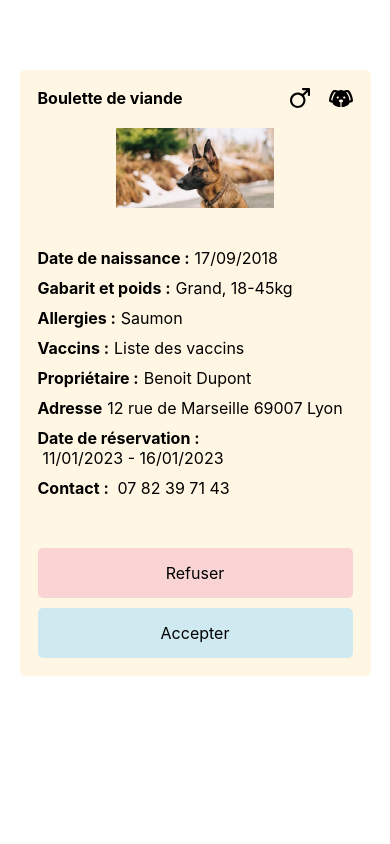
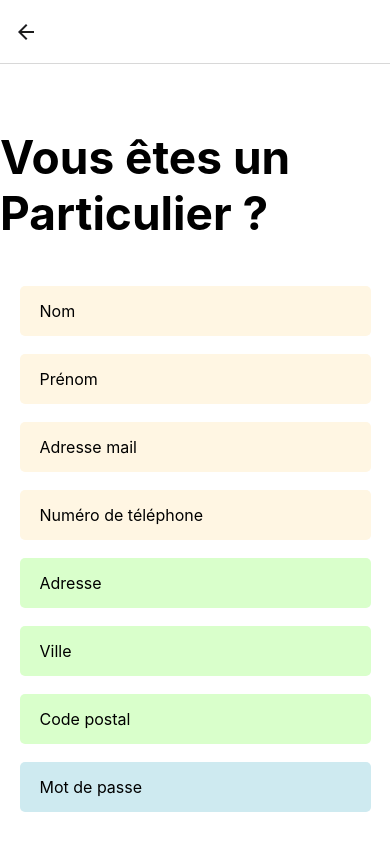
Before and after one commit to Fourkane-SA/PetWatch, a React Native app in the folder app/: screen /CreationCompteParticulier in a window 390 px wide. Built offline with nearby package versions, Linux system fonts and the light colour scheme.

Commit message:
début navigation + inscription API

```diff
--- a/app/App.tsx
+++ b/app/App.tsx
@@ -11,33 +11,35 @@ import axios from "axios";
 import TestUploadScreen from "./screens/testUploadScreen";
 // import AddAnimal from './screens/addAnimal';
 // import FirstLoad from './screens/firstLoad';
-// import ChoixcConexionInscription from './screens/choixConnexionInscription'
+import ChoixcConexionInscription from './screens/choixConnexionInscription'
 // import CreationCompteParticulier from './screens/creationCompteParticulier'
-// import ChoixRole from './screens/choixRole'
+import ChoixRole from './screens/choixRole'
+import CreationCompteParticulier from "./screens/creationCompteParticulier";
+import AddAnimal from "./screens/addAnimal";
 // import CreationComptepro from './screens/creationComptePro'
 // import ModeGarde from './screens/modeGarde'
 // import Home from './screens/home'
 // import CheckDemandeReservation from './screens/checkReservation'
-import FicheDemandeReservation from './components/ficheDemandeReservation'
 
 
 axios.defaults.baseURL = "https://petwatcher.fourkane.me/api"
 axios.defaults.headers.common['Authorization'] = 'eyJ0eXAiOiJKV1QiLCJhbGciOiJIUzI1NiJ9.eyJpZCI6MSwiYWl0IjoxNjc0NjUzNDI3LCJleHAiOjE2NzczMzE4Mjd9.PN9VDxYzFHwDqcuwfbzViDx-kSI4Nzh70P56_nZc9CQ'
 const Stack = createNativeStackNavigator();
 export default function App() {
-  /*return (
+  return (
       <NavigationContainer>
-          <Stack.Navigator initialRouteName="login" >
-              <Stack.Screen options={{headerShown: false}} name="login" component={Login}></Stack.Screen>
-              <Stack.Screen options={{headerShown: false}} name="choiceRole" component={ChoiceRole}></Stack.Screen>
-              <Stack.Screen options={{headerShown: true, headerTitle: ''}} name="formPro" component={FormPro} ></Stack.Screen>
+          <Stack.Navigator initialRouteName="ChoixcConexionInscription" >
+            <Stack.Screen options={{headerShown: false}} name="ChoixcConexionInscription" component={ChoixcConexionInscription}></Stack.Screen>
+            <Stack.Screen options={{headerShown: true, headerTitle: ''}} name="ChoixRole" component={ChoixRole}></Stack.Screen>
+            <Stack.Screen options={{headerShown: true, headerTitle: ''}} name="CreationCompteParticulier" component={CreationCompteParticulier}></Stack.Screen>
+            <Stack.Screen options={{headerShown: false, headerTitle: ''}} name="AddAnimal" component={AddAnimal}></Stack.Screen>
           </Stack.Navigator>
       </NavigationContainer>
-  );*/
+  );
   return (
     <SafeAreaView>
       {/* <FirstLoad></FirstLoad>
-        <ChoixcConexionInscription></ChoixcConexionInscription>
+
         <ChoixRole></ChoixRole>
         <CreationCompteParticulier></CreationCompteParticulier>
         <CreationComptepro></CreationComptepro>
@@ -45,10 +47,10 @@ export default function App() {
         <ModeGarde></ModeGarde>
         <Home></Home>
         <CheckDemandeReservation></CheckDemandeReservation>
-
+        <FicheDemandeReservation></FicheDemandeReservation>
         <TestUploadScreen></TestUploadScreen>
         */}
-        <FicheDemandeReservation></FicheDemandeReservation>
+      <ChoixcConexionInscription></ChoixcConexionInscription>
     </SafeAreaView>
   );
 }
--- a/app/screens/choixConnexionInscription.tsx
+++ b/app/screens/choixConnexionInscription.tsx
@@ -11,7 +11,7 @@ var height = Dimensions.get('window').height; //full height
 /* TODO : Axios connexion et redirection home , bouton google , lien vers choix role*/
 
 
-export default function App() {
+export default function App({navigation}) {
     return (
         <SafeAreaView style={styles.container}>
             <Text style={styles.title}>Bienvenue</Text>
@@ -28,7 +28,7 @@ export default function App() {
             <Text style={styles.option}>ou</Text>
 
             <View style={styles.blocSignUp}>
-                <TouchableOpacity style={styles.btnPrimary} activeOpacity={0.8}>
+                <TouchableOpacity style={styles.btnPrimary} activeOpacity={0.8} onPress={() => navigation.navigate('ChoixRole')}>
                     <Text style={styles.btnText}>S'inscrire</Text>
                 </TouchableOpacity>
             </View>
--- a/app/screens/choixRole.tsx
+++ b/app/screens/choixRole.tsx
@@ -8,7 +8,7 @@ var height = Dimensions.get('window').height; //full height
 
 /*Afficher le formulaire d'inscription selon role choisi */
 
-export default function CreationCompteParticulier() {
+export default function CreationCompteParticulier({navigation}) {
 
     return (
         <SafeAreaView style={styles.container}>
@@ -17,7 +17,7 @@ export default function CreationCompteParticulier() {
             <View style={styles.choix}>
                 <Text style={styles.subtitle}>Je suis un...</Text>
 
-                <TouchableOpacity activeOpacity={0.8} style={[styles.btn,styles.particulier]}>
+                <TouchableOpacity activeOpacity={0.8} style={[styles.btn,styles.particulier]} onPress={() => navigation.navigate('CreationCompteParticulier')}>
                     <Text style={styles.btnText}>Particulier</Text>
                 </TouchableOpacity>
 
--- a/app/screens/creationCompteParticulier.tsx
+++ b/app/screens/creationCompteParticulier.tsx
@@ -1,45 +1,79 @@
 import { StatusBar } from 'expo-status-bar';
-import { StyleSheet, Text, View, TextInput, TouchableOpacity, SafeAreaView } from 'react-native';
+import {StyleSheet, Text, View, TextInput, TouchableOpacity, SafeAreaView, ScrollView} from 'react-native';
 import { Dimensions } from "react-native";
+import React from "react";
+import axios from "axios/index";
 
 var width = Dimensions.get('window').width; //full width
 var height = Dimensions.get('window').height; //full height
 
 
+
 /*TODO requete pour ajouter utilisateur  et le connecter + ajouter animal ou type d'animal gardé selon role*/
 
-export default function CreationCompteParticulier() {
+async function inscription(nom, prenom, mail, numero, adresse, ville, codePostal, motDePasse, navigation) {
+    try {
+        const data = {
+            password: motDePasse,
+            email: mail,
+            phoneNumber: numero,
+            role: 'individual',
+            city: ville,
+            postalCode: codePostal,
+            address: adresse,
+            firstname: prenom,
+            lastname: nom
+        }
+        const res =  (await axios.post('/users',data )).data
+        navigation.navigate('AddAnimal')
 
+    } catch (e) {
+        console.log(e.response.data)
+    }
+
+}
+
+export default function CreationCompteParticulier({navigation}) {
+    const [nom, setNom] = React.useState()
+    const [prenom, setPrenom] = React.useState()
+    const [mail, setMail] = React.useState()
+    const [numero, setNumero] = React.useState()
+    const [adresse, setAdresse] = React.useState()
+    const [ville, setVille] = React.useState()
+    const [codePostal, setCodePostal] = React.useState()
+    const [motDePasse, setMotDePasse] = React.useState()
     return (
+        <ScrollView>
             <SafeAreaView style={styles.container}>
                 <Text style={styles.title}>Vous êtes un Particulier ?</Text>
 
                 <View style={styles.blocInscription}>
                     <View>
-                    <TextInput placeholder="Nom" style={[styles.champ, styles.identity]}></TextInput>
-                    <TextInput placeholder="Prénom" style={[styles.champ, , styles.identity]}></TextInput>
-                    <TextInput placeholder="Adresse mail" style={[styles.champ, , styles.identity]}></TextInput>
-                    <TextInput placeholder="Nom" style={[styles.champ, styles.identity]}></TextInput>
+                        <TextInput placeholder="Nom" style={[styles.champ, styles.identity]} value={nom} onChangeText={setNom}></TextInput>
+                        <TextInput placeholder="Prénom" style={[styles.champ, styles.identity]} onChangeText={setPrenom}></TextInput>
+                        <TextInput placeholder="Adresse mail" style={[styles.champ, styles.identity]} onChangeText={setMail}></TextInput>
+                        <TextInput placeholder="Numéro de téléphone" style={[styles.champ, styles.identity]} onChangeText={setNumero}></TextInput>
                     </View>
 
                     <View>
-                    <TextInput placeholder="Adresse" style={[styles.champ, styles.adresse]}></TextInput>
-                    <TextInput placeholder="Ville" style={[styles.champ, , styles.adresse]}></TextInput>
-                    <TextInput placeholder="Code postal" style={[styles.champ, styles.adresse]}></TextInput>
+                        <TextInput placeholder="Adresse" style={[styles.champ, styles.adresse]} onChangeText={setAdresse}></TextInput>
+                        <TextInput placeholder="Ville" style={[styles.champ, styles.adresse]} onChangeText={setVille}></TextInput>
+                        <TextInput placeholder="Code postal" style={[styles.champ, styles.adresse]} onChangeText={setCodePostal}></TextInput>
                     </View>
 
                     <View>
-                    <TextInput placeholder="Mot de passe" style={[styles.champ, styles.mdp]} secureTextEntry={true}></TextInput>
+                        <TextInput placeholder="Mot de passe" style={[styles.champ, styles.mdp]} secureTextEntry={true} onChangeText={setMotDePasse}></TextInput>
                     </View>
 
                     <View>
                     </View>
 
-                <TouchableOpacity activeOpacity={0.8} style={[styles.champ,styles.containerSubmit]}>
+                    <TouchableOpacity activeOpacity={0.8} style={[styles.champ,styles.containerSubmit]} onPress={() => inscription(nom, prenom, mail, numero, adresse, ville, codePostal, motDePasse, navigation)}>
                         <Text style={styles.submit}>S'inscrire</Text>
                     </TouchableOpacity>
                 </View>
             </SafeAreaView>
+        </ScrollView>
     );
 }
 
```
Lines whose indentation alone changed are shown as unchanged.
